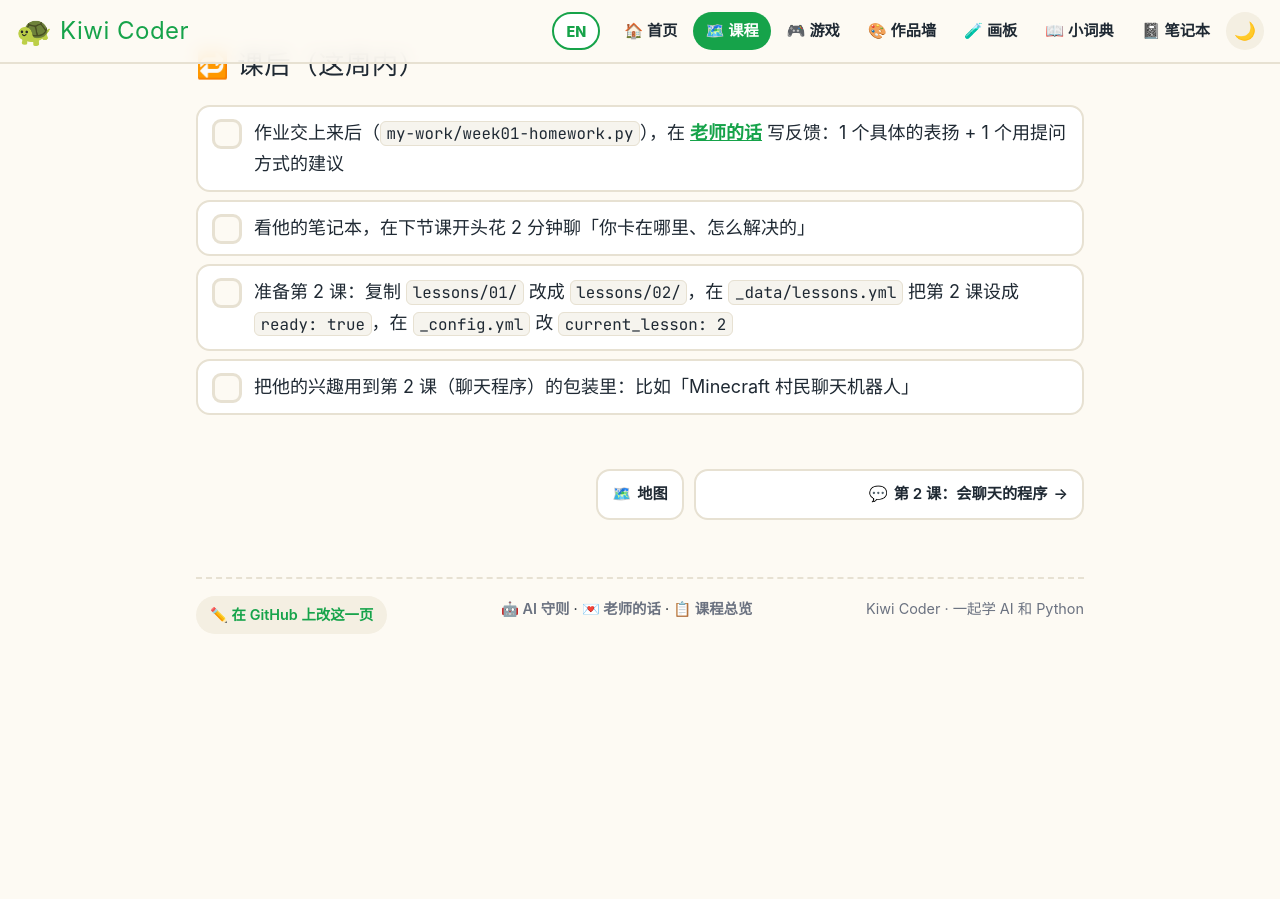
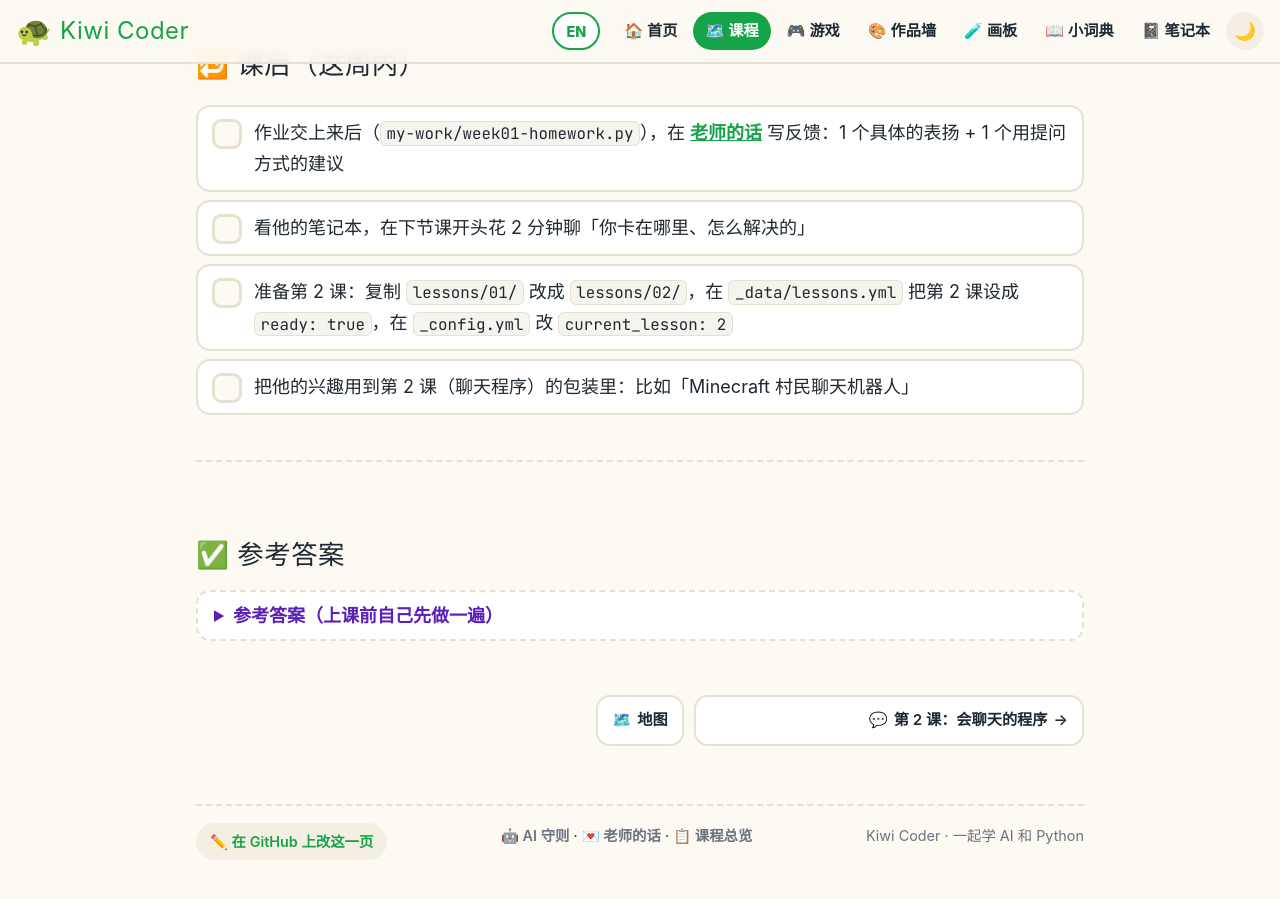
Before and after one commit to cp2phi/kiwi-coder, a Jekyll site: the page built from lessons/01/teacher.md, in a window 1280 px wide and 900 px high, scrolled down 3296 px. Built offline with Jekyll 4.4.1, drawn with Linux system fonts in a browser that asks for light colours; some web fonts are replaced; before the commit the page ends 3970 px from its top, so only the background shows below that.

Commit message:
Stop kids faking a level win; add lesson 1 reference answers
The hidden check code's win/hint markers now use a per-run random token,
so printing __KC_WIN__ from the kid's own code no longer passes a level.

Co-Authored-By: Claude Opus 5.5 <noreply@anthropic.com>

```diff
--- a/lessons/01/teacher.md
+++ b/lessons/01/teacher.md
@@ -82,3 +82,16 @@ AI 画画来不及，就老师演示一遍。宁可做少，也别赶。
   <li>准备第 2 课：复制 <code>lessons/01/</code> 改成 <code>lessons/02/</code>，在 <code>_data/lessons.yml</code> 把第 2 课设成 <code>ready: true</code>，在 <code>_config.yml</code> 改 <code>current_lesson: 2</code></li>
   <li>把他的兴趣用到第 2 课（聊天程序）的包装里：比如「Minecraft 村民聊天机器人」</li>
 </ul>
+
+---
+
+## ✅ 参考答案
+
+<details class="hint"><summary>参考答案（上课前自己先做一遍）</summary>
+
+- **三角形**：三个 `t.left(___)` 都填 **120**（360 ÷ 3）。
+- **五角星**：走 5 次、转 5 次，每次 `t.left(144)`（星星要转 2 圈：720 ÷ 5 = 144）。孩子在 130～150 之间试，能「合上」的就是 144。
+- **作业屋顶**：画完正方形后海龟在左下角、脸朝右。`t.left(90)` → `t.forward(150)` 到左上角 → `t.right(90)` 转回朝右 → `t.left(60)`，`t.forward(150)`，`t.right(120)`，`t.forward(150)` 画出等边三角形屋顶。
+- **太阳**：`t.penup()` `t.goto(150, 200)` `t.pendown()` `t.fillcolor("yellow")` `t.begin_fill()` `t.circle(30)` `t.end_fill()`。
+
+</details>
```
Also changed, not shown: assets/js/playground.js (+10 -5 lines), docs/AUTHORING.md (+1 -1 lines).
